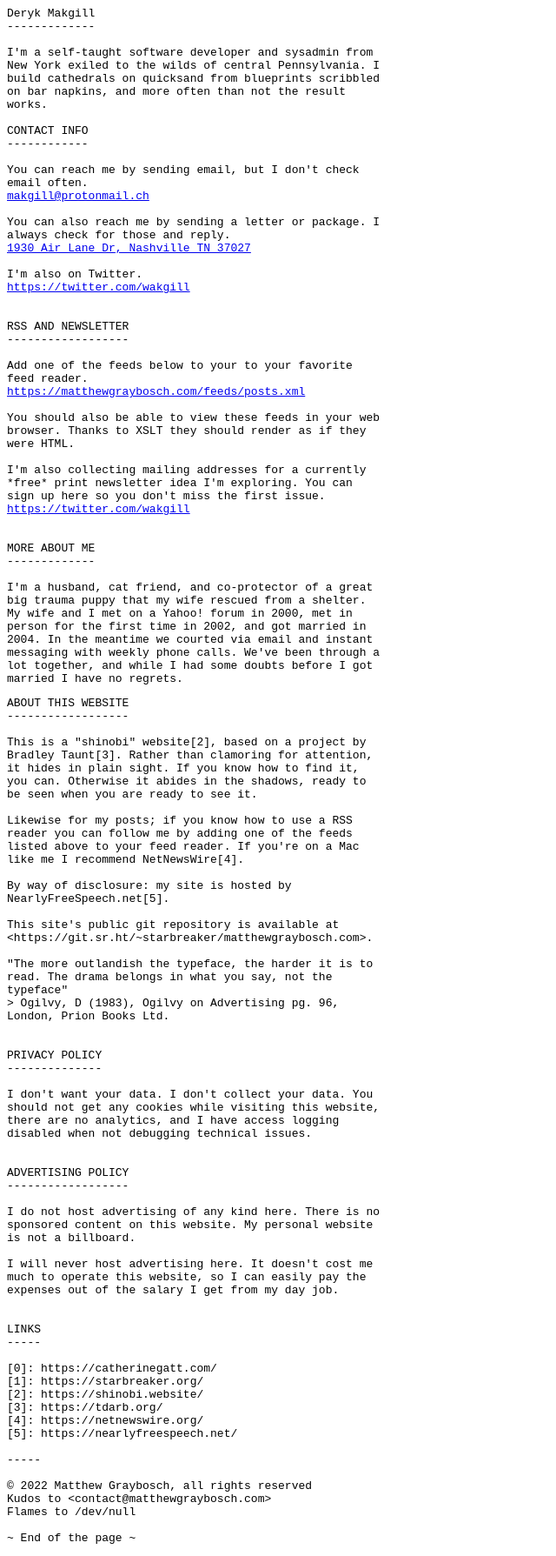
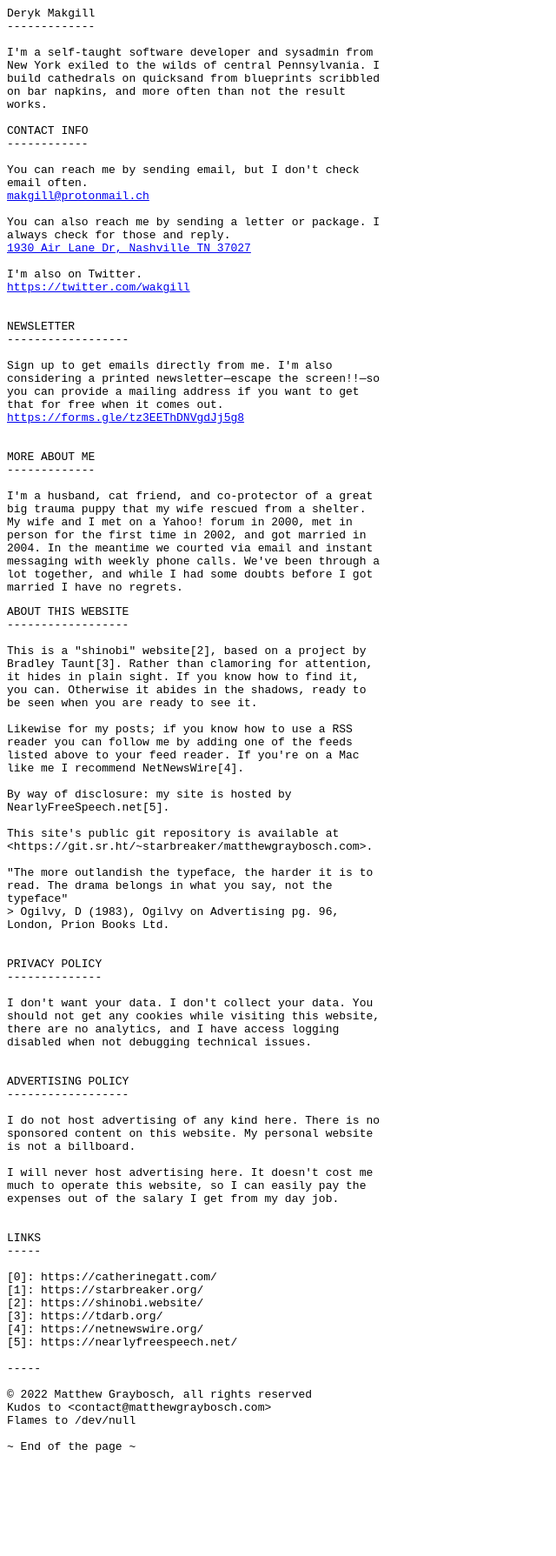
Before and after one commit to 0x000m/0x000m.github.io, a Jekyll site: the page built from index.md, in a window 1280 px wide. Shown: the whole page at 87% size, without its empty margins (0-640 px from the left). Built offline with Jekyll 4.4.1, drawn with Linux system fonts in a browser that asks for light colours; after the commit the page ends 1684 px from its top, so only the background shows below that.

Commit message:
Update index.md

```diff
--- a/index.md
+++ b/index.md
@@ -22,16 +22,11 @@
 <a href="https://twitter.com/wakgill">https://twitter.com/wakgill</a>
 
 
-RSS AND NEWSLETTER
+NEWSLETTER
 ------------------
 
-Add one of the feeds below to your to your favorite feed reader.
-<a href="https://twitter.com/wakgill">https://matthewgraybosch.com/feeds/posts.xml</a>
-
-You should also be able to view these feeds in your web browser. Thanks to XSLT they should render as if they were HTML.
-
-I'm also collecting mailing addresses for a currently *free* print newsletter idea I'm exploring. You can sign up here so you don't miss the first issue.
-<a href="https://twitter.com/wakgill">https://twitter.com/wakgill</a>
+Sign up to get emails directly from me. I'm also considering a printed newsletter—escape the screen!!—so you can provide a mailing address if you want to get that for free when it comes out.
+<a href="https://forms.gle/tz3EEThDNVgdJj5g8">https://forms.gle/tz3EEThDNVgdJj5g8</a>
 
 
 MORE ABOUT ME
```
